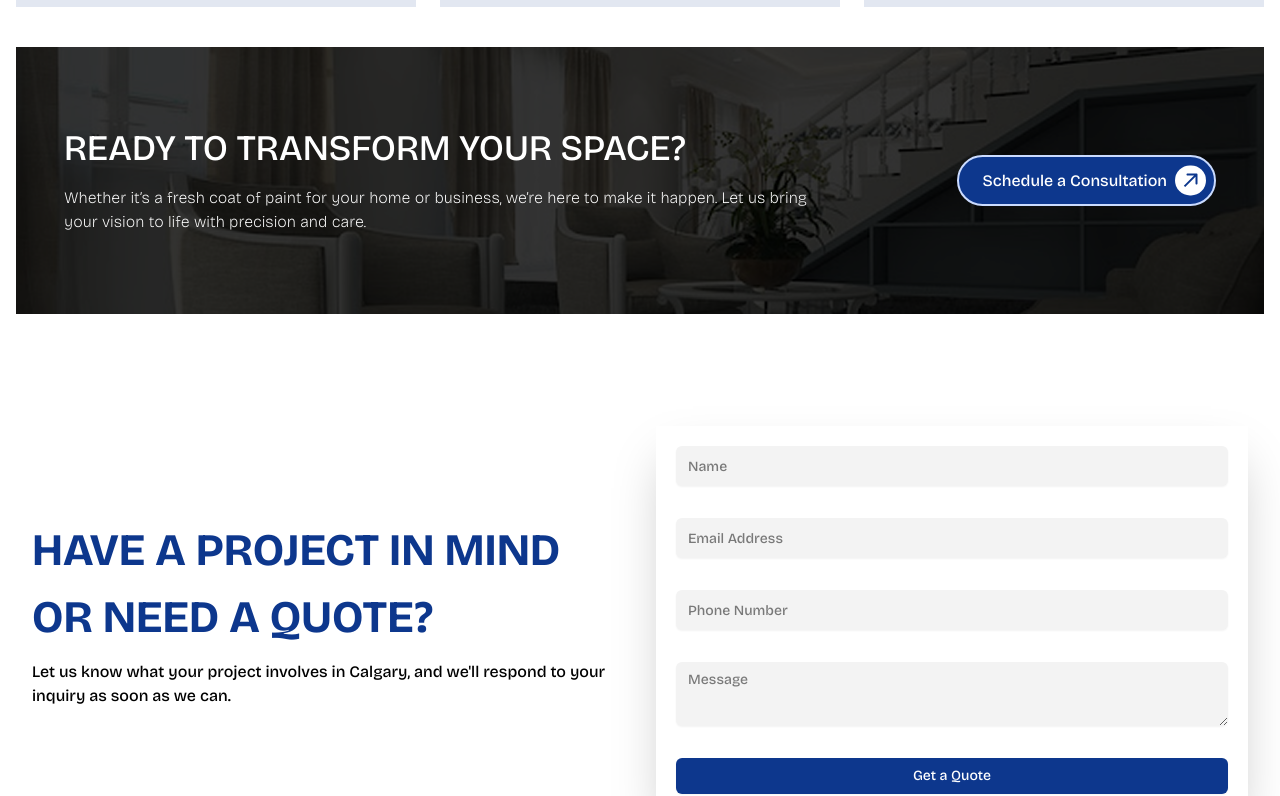
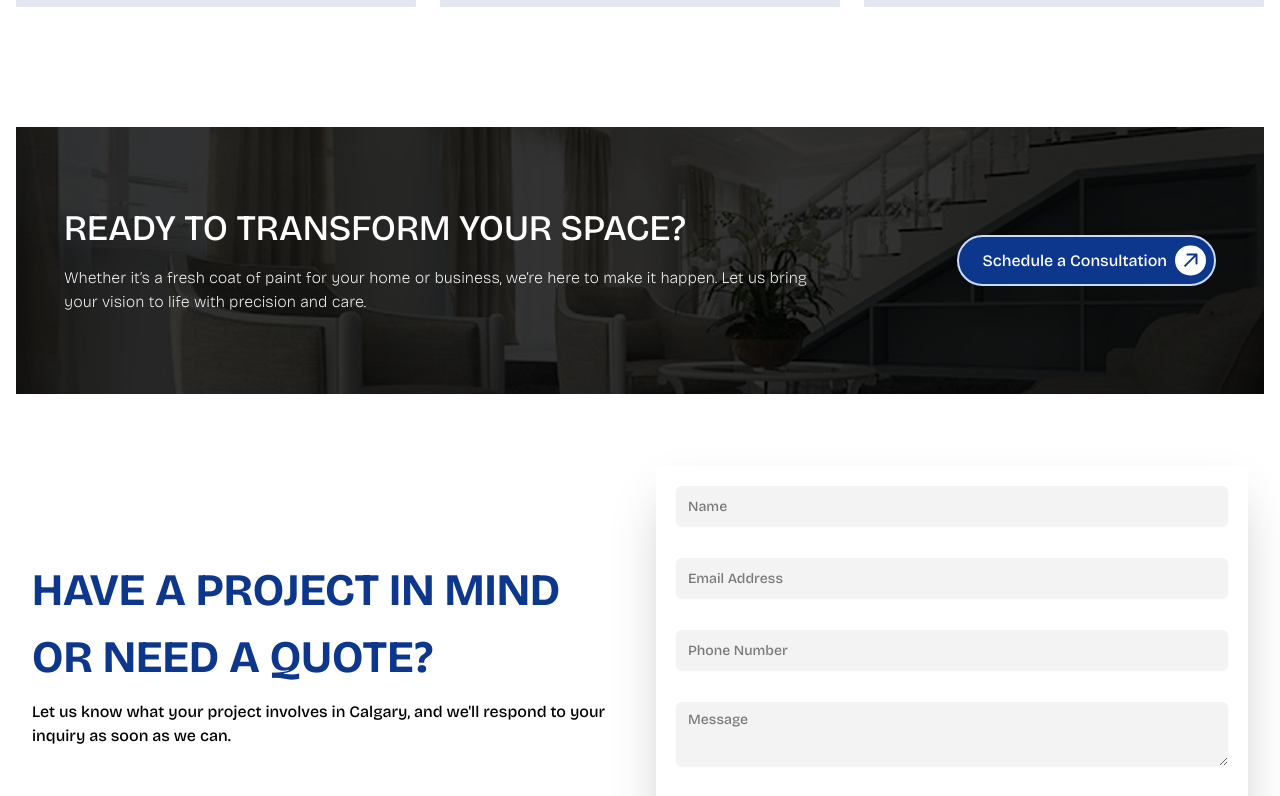
Before and after one commit to ditinus/albarta-painting-react19-website, a Next.js app: page /blogs in a window 1280 px wide. Shown: the part 2660-3456 px from the top of the page. Built offline with nearby package versions, Linux system fonts and the light colour scheme.

Commit message:
build update on home page

```diff
--- a/app/blogs/page.tsx
+++ b/app/blogs/page.tsx
@@ -27,11 +27,12 @@ export default function blogs() {
         bookText="Read More"
       />
       <main className="container mx-auto px-4 py-8 lg:mt-20 mt-10">
-        <div className=""></div>
+
 
         <BlogGrid posts={posts} />
-
+<div className=" lg:mt-30 mt-10">
         <HomeBanner/>
+        </div>
 
 
         <ContactFormSection />
--- a/components/ContactFormSection/index.tsx
+++ b/components/ContactFormSection/index.tsx
@@ -7,7 +7,7 @@ const ContactFormSection = () => {
   return (
     <div className=" container mx-auto px-4 py-8  max-w-7xl">
       {" "}
-      <div className="grid md:grid-cols-2 gap-8 lg:my-20 my-10 ">
+      <div className="grid md:grid-cols-2 gap-8 lg:my-10 my-10 ">
         <div className="flex flex-col justify-center w-full  ">
           <h2 className="text-[26px] lg:text-[45px] font-bold text-[#0D378D] uppercase mb-2">
             Have a project in mind or need a quote?
--- a/components/painting-company.tsx
+++ b/components/painting-company.tsx
@@ -24,7 +24,7 @@ export default function PaintingCompany() {
         {/* Right side with text */}
         <div className="w-full xl:max-w-2xl   bg-white lg:px-16 px-4 py-8 flex flex-col justify-center ">
           <p className="text-black text-[22px]  font-semibold mb-2">About Us</p>
-          <h1 className="lg:text-[30px] text-[26px] font-bold text-[#0D378D] mb-4">
+          <h1 className="lg:text-[36px] text-[26px] font-bold text-[#0D378D] mb-4">
             EXPERTS IN COLOURING
             <br />
             YOUR WORLD
```
